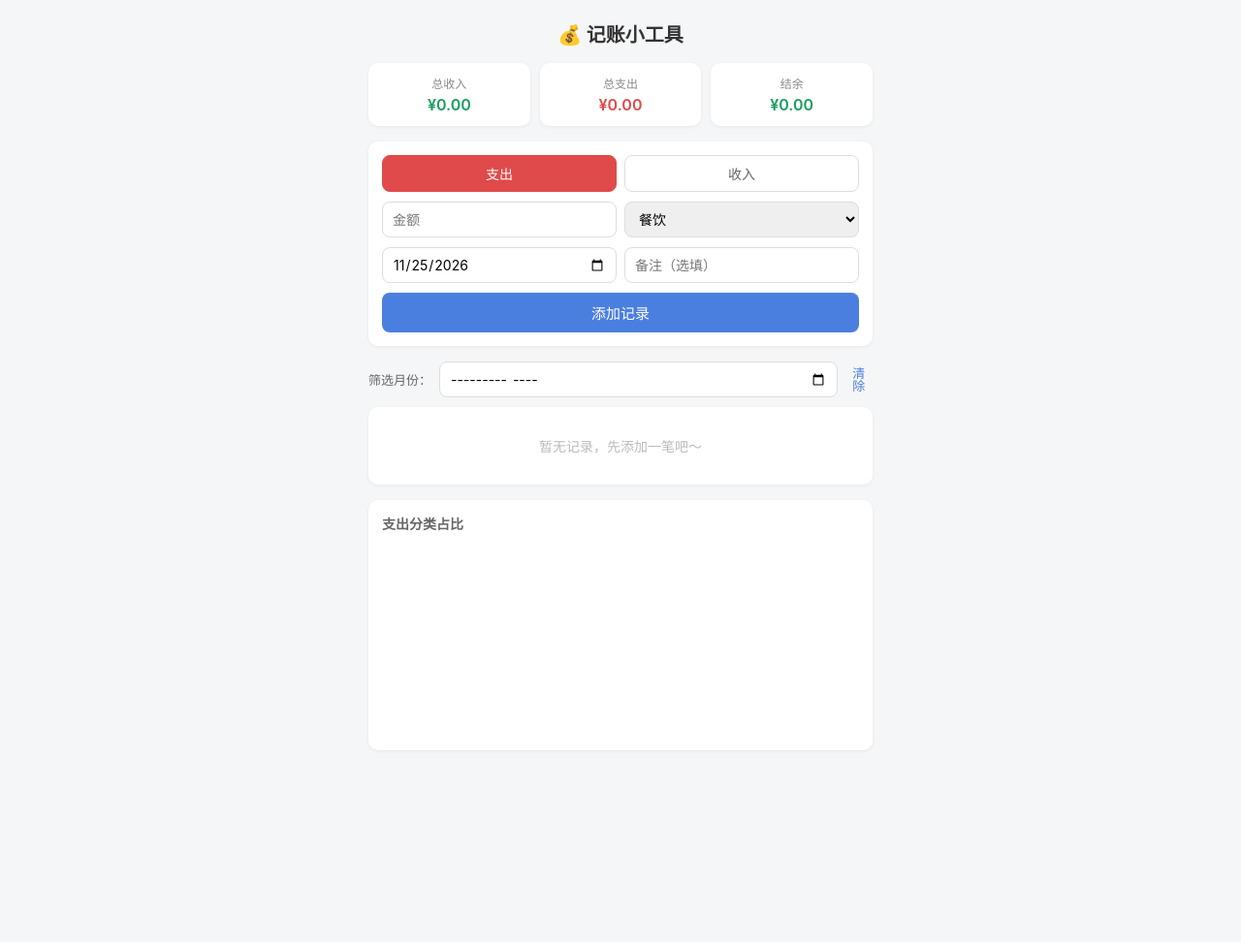
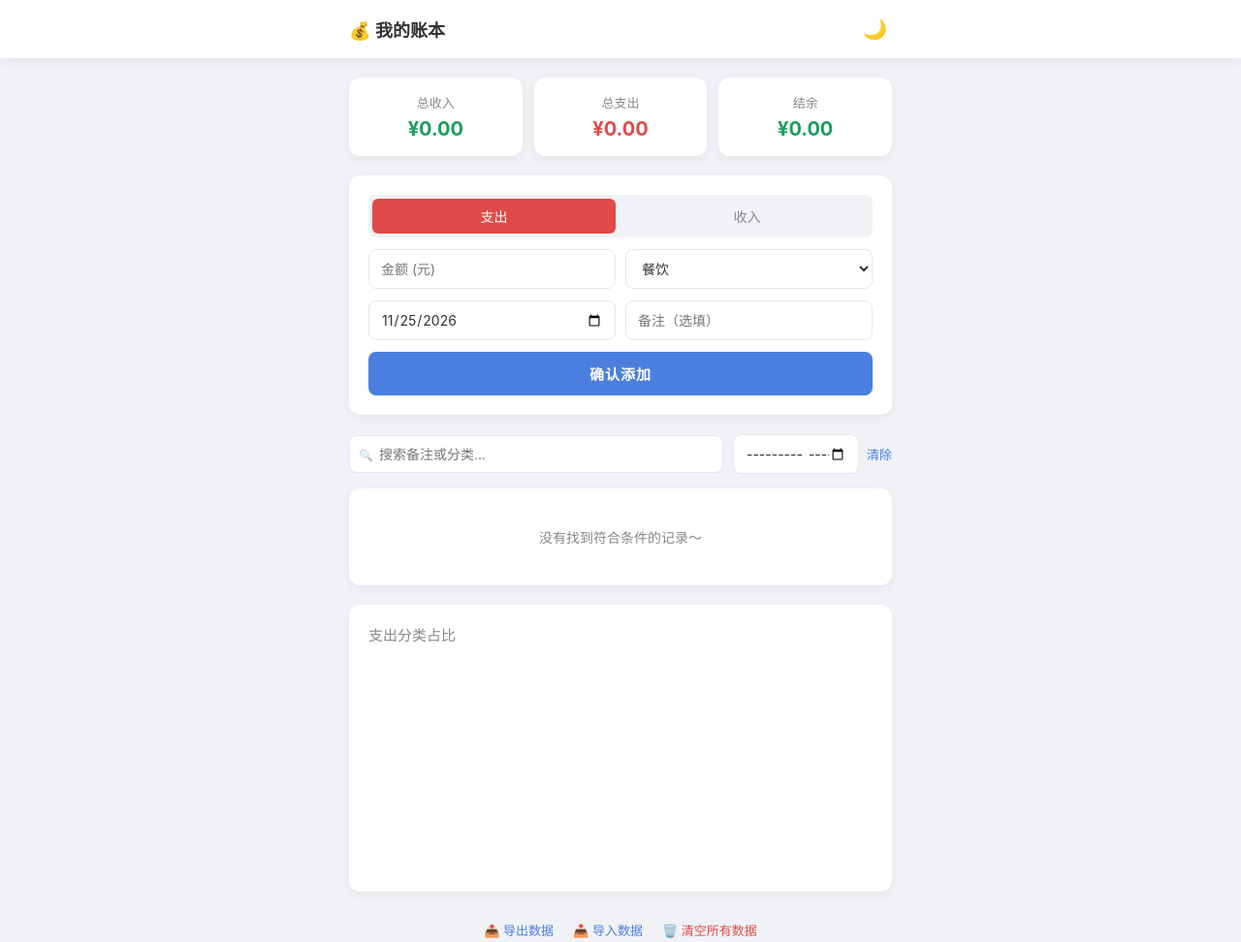
Before and after one commit to Seve7n/account-book, a plain HTML site: page index.html in a window 1280 px wide. Shown: the whole page at 97% size. Before the commit the page ends 800 px from the top, so only its background shows below. Drawn offline with nearby package versions, Linux system fonts and the light colour scheme.

Commit message:
Revamp index.html for improved UI and functionality
Updated the HTML structure and styles for a personal finance tool, including a dark mode feature, improved layout, and enhanced interactivity for adding and managing records.

```diff
--- a/index.html
+++ b/index.html
@@ -3,115 +3,194 @@
 <head>
 <meta charset="UTF-8">
 <meta name="viewport" content="width=device-width, initial-scale=1.0">
-<title>记账小工具</title>
+<title>我的记账本</title>
 <style>
-  * { box-sizing: border-box; margin: 0; padding: 0; }
+  /* 定义颜色变量，方便切换深色模式 */
+  :root {
+    --bg-color: #f0f2f5;
+    --card-bg: #ffffff;
+    --text-main: #333333;
+    --text-sub: #888888;
+    --border-color: #e4e7ed;
+    --primary-color: #4a7fe0;
+    --primary-hover: #3a6bc9;
+    --income-color: #1a9e5c;
+    --expense-color: #e04a4a;
+    --shadow: 0 4px 12px rgba(0,0,0,0.05);
+  }
 
-  /* 👇 关键修改：强制让整个页面居中，排除左右并列的可能 */
+  /* 深色模式变量 */
+  body.dark-mode {
+    --bg-color: #1a1a2e;
+    --card-bg: #16213e;
+    --text-main: #e4e4e4;
+    --text-sub: #9aa0a6;
+    --border-color: #2a3a5a;
+    --primary-color: #5b8cff;
+    --primary-hover: #4a7fe0;
+    --shadow: 0 4px 12px rgba(0,0,0,0.3);
+  }
+
+  * { box-sizing: border-box; margin: 0; padding: 0; transition: background-color 0.3s, color 0.3s; }
+
   body {
     font-family: -apple-system, "PingFang SC", "Microsoft YaHei", sans-serif;
-    background: #f5f6f8;
-    color: #333;
-    padding: 20px;
+    background: var(--bg-color);
+    color: var(--text-main);
+    min-height: 100vh;
     display: flex;
-    justify-content: center; /* 强制水平居中 */
-    align-items: flex-start;
-    min-height: 100vh;
+    flex-direction: column;
+    align-items: center;
   }
 
-  .app { width: 100%; max-width: 520px; margin: 0 auto; } /* margin auto 双保险 */
+  /* 顶部导航栏 */
+  .navbar {
+    width: 100%;
+    height: 60px;
+    background: var(--card-bg);
+    box-shadow: var(--shadow);
+    display: flex;
+    justify-content: center;
+    position: sticky;
+    top: 0;
+    z-index: 100;
+  }
+  .nav-content {
+    width: 100%;
+    max-width: 600px;
+    padding: 0 20px;
+    display: flex;
+    justify-content: space-between;
+    align-items: center;
+  }
+  .nav-title { font-size: 18px; font-weight: 600; display: flex; align-items: center; gap: 8px; }
+  .btn-icon {
+    background: none; border: none; font-size: 20px; cursor: pointer;
+    color: var(--text-main); padding: 5px; border-radius: 50%;
+  }
+  .btn-icon:hover { background: var(--border-color); }
 
-  h1 { font-size: 20px; margin-bottom: 16px; text-align: center; }
+  /* 主体容器 */
+  .app {
+    width: 100%;
+    max-width: 600px;
+    padding: 20px;
+    margin: 0 auto;
+  }
 
   /* 统计卡片 */
-  .stats { display: flex; gap: 10px; margin-bottom: 16px; }
+  .stats { display: flex; gap: 12px; margin-bottom: 20px; }
   .stat-card {
-    flex: 1; background: #fff; border-radius: 10px;
-    padding: 12px; text-align: center;
-    box-shadow: 0 1px 4px rgba(0,0,0,.06);
+    flex: 1; background: var(--card-bg); border-radius: 12px;
+    padding: 16px; text-align: center; box-shadow: var(--shadow);
   }
-  .stat-card .label { font-size: 12px; color: #888; margin-bottom: 4px; }
-  .stat-card .value { font-size: 16px; font-weight: 600; }
-  .income-text { color: #1a9e5c; }
-  .expense-text { color: #e04a4a; }
+  .stat-card .label { font-size: 13px; color: var(--text-sub); margin-bottom: 6px; }
+  .stat-card .value { font-size: 20px; font-weight: 700; }
+  .income-text { color: var(--income-color) !important; }
+  .expense-text { color: var(--expense-color) !important; }
 
-  /* 表单 */
+  /* 表单卡片 */
   .form {
-    background: #fff; border-radius: 10px; padding: 14px;
-    margin-bottom: 16px; box-shadow: 0 1px 4px rgba(0,0,0,.06);
+    background: var(--card-bg); border-radius: 12px; padding: 20px;
+    margin-bottom: 20px; box-shadow: var(--shadow);
   }
-  .form-row { display: flex; gap: 8px; margin-bottom: 10px; }
+  .form-row { display: flex; gap: 10px; margin-bottom: 12px; }
   .form-row:last-child { margin-bottom: 0; }
-  .type-switch { display: flex; gap: 8px; width: 100%; }
+
+  .type-switch { display: flex; gap: 10px; width: 100%; background: var(--bg-color); padding: 4px; border-radius: 8px;}
   .type-btn {
-    flex: 1; padding: 8px; border: 1px solid #ddd; background: #fff;
-    border-radius: 8px; cursor: pointer; font-size: 14px; color: #666;
-    transition: all .15s;
+    flex: 1; padding: 8px; border: none; background: transparent;
+    border-radius: 6px; cursor: pointer; font-size: 14px; color: var(--text-sub);
+    font-weight: 500;
   }
-  .type-btn.active-expense { background: #e04a4a; border-color: #e04a4a; color: #fff; }
-  .type-btn.active-income { background: #1a9e5c; border-color: #1a9e5c; color: #fff; }
+  .type-btn.active-expense { background: var(--expense-color); color: #fff; }
+  .type-btn.active-income { background: var(--income-color); color: #fff; }
 
   input, select {
-    padding: 8px 10px; border: 1px solid #ddd; border-radius: 8px;
-    font-size: 14px; outline: none; width: 100%;
-    font-family: inherit;
+    padding: 10px 12px; border: 1px solid var(--border-color); border-radius: 8px;
+    font-size: 14px; outline: none; width: 100%; font-family: inherit;
+    background: var(--card-bg); color: var(--text-main);
   }
-  input:focus, select:focus { border-color: #4a7fe0; }
+  input:focus, select:focus { border-color: var(--primary-color); box-shadow: 0 0 0 2px rgba(74, 127, 224, 0.2); }
 
   .btn-add {
-    width: 100%; padding: 10px; border: none; border-radius: 8px;
-    background: #4a7fe0; color: #fff; font-size: 15px;
-    cursor: pointer; font-weight: 500;
+    width: 100%; padding: 12px; border: none; border-radius: 8px;
+    background: var(--primary-color); color: #fff; font-size: 15px;
+    cursor: pointer; font-weight: 600; letter-spacing: 1px;
   }
-  .btn-add:hover { background: #3a6bc9; }
+  .btn-add:hover { background: var(--primary-hover); transform: translateY(-1px); }
+  .btn-add:active { transform: translateY(1px); }
 
-  /* 筛选 */
-  .filter-row {
-    display: flex; align-items: center; gap: 8px; margin-bottom: 10px;
+  /* 工具栏 */
+  .toolbar {
+    display: flex; justify-content: space-between; align-items: center;
+    margin-bottom: 15px; flex-wrap: wrap; gap: 10px;
   }
-  .filter-row label { font-size: 13px; color: #666; white-space: nowrap; }
+  .search-box { flex: 1; min-width: 150px; position: relative; }
+  .search-box input { padding-left: 30px; }
+  .search-box::before {
+    content: "🔍"; position: absolute; left: 10px; top: 50%; transform: translateY(-50%);
+    font-size: 12px; opacity: 0.5;
+  }
+  .filter-box { display: flex; align-items: center; gap: 8px; }
+  .filter-box input { width: 130px; }
+  .btn-text {
+    background: none; border: none; color: var(--primary-color);
+    cursor: pointer; font-size: 13px; font-weight: 500;
+  }
+  .btn-text:hover { text-decoration: underline; }
+  .btn-danger { color: var(--expense-color); }
 
-  /* 列表 */
-  .list { background: #fff; border-radius: 10px; overflow: hidden;
-    box-shadow: 0 1px 4px rgba(0,0,0,.06); }
+  /* 记录列表 */
+  .list { background: var(--card-bg); border-radius: 12px; overflow: hidden; box-shadow: var(--shadow); }
   .record {
-    display: flex; align-items: center; padding: 12px 14px;
-    border-bottom: 1px solid #f0f0f0;
+    display: flex; align-items: center; padding: 14px 16px;
+    border-bottom: 1px solid var(--border-color);
   }
   .record:last-child { border-bottom: none; }
+  .record:hover { background: var(--bg-color); }
   .record-info { flex: 1; min-width: 0; }
-  .record-top { display: flex; align-items: center; gap: 8px; margin-bottom: 3px; }
+  .record-top { display: flex; align-items: center; gap: 8px; margin-bottom: 4px; }
   .record-category {
-    font-size: 13px; background: #eef2fb; color: #4a7fe0;
-    padding: 1px 8px; border-radius: 10px;
+    font-size: 12px; background: rgba(74, 127, 224, 0.1); color: var(--primary-color);
+    padding: 2px 8px; border-radius: 4px; font-weight: 500;
   }
-  .record-note {
-    font-size: 13px; color: #999; overflow: hidden;
-    text-overflow: ellipsis; white-space: nowrap;
+  .record-note { font-size: 14px; color: var(--text-main); overflow: hidden; text-overflow: ellipsis; white-space: nowrap; }
+  .record-date { font-size: 12px; color: var(--text-sub); }
+  .record-amount { font-size: 16px; font-weight: 700; margin: 0 12px; }
+  .btn-del {
+    border: none; background: none; color: var(--text-sub); cursor: pointer;
+    font-size: 16px; padding: 6px; border-radius: 50%;
   }
-  .record-date { font-size: 12px; color: #bbb; margin-top: 2px; }
-  .record-amount { font-size: 15px; font-weight: 600; margin: 0 10px; }
-  .btn-del {
-    border: none; background: none; color: #ccc; cursor: pointer;
-    font-size: 18px; padding: 4px; line-height: 1;
+  .btn-del:hover { color: var(--expense-color); background: rgba(224, 74, 74, 0.1); }
+
+  .empty { text-align: center; color: var(--text-sub); padding: 40px 20px; font-size: 14px; }
+
+  /* 图表容器 */
+  .chart-box {
+    background: var(--card-bg); border-radius: 12px; padding: 20px;
+    margin-top: 20px; box-shadow: var(--shadow);
   }
-  .btn-del:hover { color: #e04a4a; }
+  .chart-box h2 { font-size: 15px; margin-bottom: 15px; color: var(--text-sub); font-weight: 500; }
+  .chart-wrap { position: relative; height: 220px; }
 
-  .empty { text-align: center; color: #bbb; padding: 30px; font-size: 14px; }
-
-  /* 图表 */
-  .chart-box {
-    background: #fff; border-radius: 10px; padding: 14px;
-    margin-top: 16px; box-shadow: 0 1px 4px rgba(0,0,0,.06);
+  /* 底部数据管理 */
+  .data-manage {
+    display: flex; justify-content: center; gap: 20px; margin-top: 30px; margin-bottom: 20px;
   }
-  .chart-box h2 { font-size: 14px; margin-bottom: 10px; color: #666; }
-  .chart-wrap { position: relative; height: 200px; }
 </style>
 </head>
 <body>
+
+  <!-- 顶部导航 -->
+  <div class="navbar">
+    <div class="nav-content">
+      <div class="nav-title">💰 我的账本</div>
+      <button class="btn-icon" id="btnTheme" title="切换深色模式">🌙</button>
+    </div>
+  </div>
+
   <div class="app">
-  <h1>💰 记账小工具</h1>
-
     <!-- 统计卡片 -->
     <div class="stats">
       <div class="stat-card">
@@ -128,7 +207,7 @@
       </div>
     </div>
 
-  <!-- 表单 -->
+    <!-- 记账表单 -->
     <div class="form">
       <div class="form-row">
         <div class="type-switch">
@@ -137,7 +216,7 @@
         </div>
       </div>
       <div class="form-row">
-      <input type="number" id="amount" placeholder="金额" min="0" step="0.01">
+        <input type="number" id="amount" placeholder="金额 (元)" min="0" step="0.01">
         <select id="category"></select>
       </div>
       <div class="form-row">
@@ -145,18 +224,22 @@
         <input type="text" id="note" placeholder="备注（选填）">
       </div>
       <div class="form-row">
-      <button class="btn-add" id="btnAdd">添加记录</button>
+        <button class="btn-add" id="btnAdd">确认添加</button>
       </div>
     </div>
 
-  <!-- 筛选 -->
-  <div class="filter-row">
-    <label>筛选月份：</label>
+    <!-- 搜索与筛选 -->
+    <div class="toolbar">
+      <div class="search-box">
+        <input type="text" id="searchInput" placeholder="搜索备注或分类...">
+      </div>
+      <div class="filter-box">
         <input type="month" id="monthFilter">
-    <button class="btn-del" id="btnClearFilter" title="清除筛选" style="font-size:13px;color:#4a7fe0;">清除</button>
+        <button class="btn-text" id="btnClearFilter">清除</button>
+      </div>
     </div>
 
-  <!-- 列表 -->
+    <!-- 记录列表 -->
     <div class="list" id="list"></div>
 
     <!-- 图表 -->
@@ -166,33 +249,36 @@
         <canvas id="pieChart"></canvas>
       </div>
     </div>
+
+    <!-- 底部数据管理区 -->
+    <div class="data-manage">
+      <button class="btn-text" id="btnExport">📤 导出数据</button>
+      <button class="btn-text" id="btnImport">📥 导入数据</button>
+      <input type="file" id="fileInput" style="display: none;" accept=".json">
+      <button class="btn-text btn-danger" id="btnClearAll">🗑️ 清空所有数据</button>
+    </div>
   </div>
 
 <script src="https://cdn.jsdelivr.net/npm/chart.js@4.4.0/dist/chart.umd.min.js"></script>
 <script>
 /* ============ 配置 ============ */
 const CATEGORIES = {
-  expense: ['餐饮', '交通', '购物', '娱乐', '学习', '其他'],
-  income:  ['工资', '兼职', '红包', '其他']
+  expense: ['餐饮', '交通', '购物', '娱乐', '学习', '医疗', '其他'],
+  income:  ['工资', '兼职', '理财', '红包', '其他']
 };
-const STORAGE_KEY = 'records';
+const STORAGE_KEY = 'my_fancy_records';
 
 /* ============ 状态 ============ */
 let records = loadRecords();
 let currentType = 'expense';
 let pieChart = null;
+let isDarkMode = false;
 
 /* ============ 数据层 ============ */
 function loadRecords() {
-  try {
-    return JSON.parse(localStorage.getItem(STORAGE_KEY) || '[]');
-  } catch (e) {
-    return [];
+  try { return JSON.parse(localStorage.getItem(STORAGE_KEY) || '[]'); } catch (e) { return []; }
 }
-}
-function saveRecords() {
-  localStorage.setItem(STORAGE_KEY, JSON.stringify(records));
-}
+function saveRecords() { localStorage.setItem(STORAGE_KEY, JSON.stringify(records)); }
 
 /* ============ DOM 引用 ============ */
 const $amount = document.getElementById('amount');
@@ -201,6 +287,7 @@ const $date = document.getElementById('date');
 const $note = document.getElementById('note');
 const $list = document.getElementById('list');
 const $monthFilter = document.getElementById('monthFilter');
+const $searchInput = document.getElementById('searchInput');
 const $totalIncome = document.getElementById('totalIncome');
 const $totalExpense = document.getElementById('totalExpense');
 const $balance = document.getElementById('balance');
@@ -213,73 +300,88 @@ function init() {
   renderCategoryOptions();
   render();
 
+  // 基础事件
   document.getElementById('btnAdd').addEventListener('click', addRecord);
-  typeBtns.forEach(btn => {
-    btn.addEventListener('click', () => switchType(btn.dataset.type));
+  typeBtns.forEach(btn => btn.addEventListener('click', () => switchType(btn.dataset.type)));
+  $amount.addEventListener('keydown', e => { if (e.key === 'Enter') addRecord(); });
+
+  // 筛选与搜索事件
+  $monthFilter.addEventListener('change', render);
+  $searchInput.addEventListener('input', render);
+  document.getElementById('btnClearFilter').addEventListener('click', () => {
+    $monthFilter.value = ''; $searchInput.value = ''; render();
   });
-  $monthFilter.addEventListener('change', render);
-  document.getElementById('btnClearFilter').addEventListener('click', () => {
-    $monthFilter.value = '';
-    render();
-  });
-  $amount.addEventListener('keydown', e => {
-    if (e.key === 'Enter') addRecord();
-  });
+
+  // 主题切换
+  document.getElementById('btnTheme').addEventListener('click', toggleTheme);
+
+  // 数据导入导出
+  document.getElementById('btnExport').addEventListener('click', exportData);
+  document.getElementById('btnImport').addEventListener('click', () => document.getElementById('fileInput').click());
+  document.getElementById('fileInput').addEventListener('change', importData);
+  document.getElementById('btnClearAll').addEventListener('click', clearAllData);
 }
 
 function switchType(type) {
   currentType = type;
   typeBtns.forEach(btn => {
     btn.classList.remove('active-expense', 'active-income');
-    if (btn.dataset.type === type) {
-      btn.classList.add(type === 'expense' ? 'active-expense' : 'active-income');
-    }
+    if (btn.dataset.type === type) btn.classList.add(type === 'expense' ? 'active-expense' : 'active-income');
   });
   renderCategoryOptions();
 }
 
 function renderCategoryOptions() {
-  $category.innerHTML = CATEGORIES[currentType]
-    .map(c => `<option value="${c}">${c}</option>`).join('');
+  $category.innerHTML = CATEGORIES[currentType].map(c => `<option value="${c}">${c}</option>`).join('');
 }
 
-/* ============ 增删 ============ */
+/* ============ 核心逻辑 ============ */
 function addRecord() {
   const amount = parseFloat($amount.value);
   if (!amount || isNaN(amount) || amount <= 0) {
     alert('请输入有效的金额（大于0）');
-    $amount.focus();
-    return;
+    $amount.focus(); return;
   }
-  const record = {
+  records.push({
     id: Date.now(),
     type: currentType,
     amount: Math.round(amount * 100) / 100,
     category: $category.value,
     note: $note.value.trim(),
     date: $date.value || new Date().toISOString().slice(0, 10)
-  };
-  records.push(record);
+  });
   saveRecords();
-
-  $amount.value = '';
-  $note.value = '';
-  $amount.focus();
+  $amount.value = ''; $note.value = ''; $amount.focus();
   render();
 }
 
 function deleteRecord(id) {
   if (!confirm('确定删除这条记录吗？')) return;
   records = records.filter(r => r.id !== id);
-  saveRecords();
-  render();
+  saveRecords(); render();
 }
 
-/* ============ 渲染 ============ */
+function clearAllData() {
+  if (records.length === 0) return alert('当前没有数据');
+  if (!confirm('🚨 警告：确定要清空所有记账数据吗？此操作无法撤销！')) return;
+  records = [];
+  saveRecords(); render();
+}
+
+/* ============ 渲染层 ============ */
 function getFilteredRecords() {
-  const month = $monthFilter.value; // "2026-11"
-  if (!month) return records;
-  return records.filter(r => r.date.startsWith(month));
+  let filtered = records;
+  const month = $monthFilter.value;
+  const keyword = $searchInput.value.trim().toLowerCase();
+
+  if (month) filtered = filtered.filter(r => r.date.startsWith(month));
+  if (keyword) {
+    filtered = filtered.filter(r =>
+      r.note.toLowerCase().includes(keyword) ||
+      r.category.toLowerCase().includes(keyword)
+    );
+  }
+  return filtered;
 }
 
 function render() {
@@ -290,10 +392,8 @@ function render() {
 }
 
 function renderStats(list) {
-  const income = list.filter(r => r.type === 'income')
-    .reduce((s, r) => s + r.amount, 0);
-  const expense = list.filter(r => r.type === 'expense')
-    .reduce((s, r) => s + r.amount, 0);
+  const income = list.filter(r => r.type === 'income').reduce((s, r) => s + r.amount, 0);
+  const expense = list.filter(r => r.type === 'expense').reduce((s, r) => s + r.amount, 0);
   const balance = income - expense;
 
   $totalIncome.textContent = '¥' + income.toFixed(2);
@@ -304,12 +404,10 @@ function renderStats(list) {
 
 function renderList(list) {
   if (list.length === 0) {
-    $list.innerHTML = '<div class="empty">暂无记录，先添加一笔吧～</div>';
+    $list.innerHTML = '<div class="empty">没有找到符合条件的记录～</div>';
     return;
   }
-  const sorted = [...list].sort((a, b) =>
-    b.date.localeCompare(a.date) || b.id - a.id
-  );
+  const sorted = [...list].sort((a, b) => b.date.localeCompare(a.date) || b.id - a.id);
   $list.innerHTML = sorted.map(r => {
     const sign = r.type === 'income' ? '+' : '-';
     const cls = r.type === 'income' ? 'income-text' : 'expense-text';
@@ -318,7 +416,7 @@ function renderList(list) {
         <div class="record-info">
           <div class="record-top">
             <span class="record-category">${r.category}</span>
-            ${r.note ? `<span class="record-note">${escapeHtml(r.note)}</span>` : ''}
+            ${r.note ? `<span class="record-note">${escapeHtml(r.note)}</span>` : '<span class="record-note" style="color:#aaa;font-style:italic;">无备注</span>'}
           </div>
           <div class="record-date">${r.date}</div>
         </div>
@@ -336,47 +434,68 @@ function renderList(list) {
 function renderChart(list) {
   const expenses = list.filter(r => r.type === 'expense');
   const map = {};
-  expenses.forEach(r => {
-    map[r.category] = (map[r.category] || 0) + r.amount;
-  });
+  expenses.forEach(r => { map[r.category] = (map[r.category] || 0) + r.amount; });
   const labels = Object.keys(map);
   const data = Object.values(map);
 
   if (pieChart) pieChart.destroy();
+  if (labels.length === 0) return;
 
-  if (labels.length === 0) {
-    const ctx = document.getElementById('pieChart').getContext('2d');
-    ctx.clearRect(0, 0, 400, 200);
-    return;
-  }
+  const isDark = document.body.classList.contains('dark-mode');
+  const textColor = isDark ? '#e4e4e4' : '#666';
+  const colors = ['#4a7fe0', '#e04a4a', '#f0a020', '#1a9e5c', '#9b59b6', '#16a085', '#e67e22'];
 
-  const colors = ['#4a7fe0', '#e04a4a', '#f0a020', '#1a9e5c',
-                  '#9b59b6', '#16a085', '#e67e22', '#7f8c8d'];
   const ctx = document.getElementById('pieChart').getContext('2d');
   pieChart = new Chart(ctx, {
     type: 'doughnut',
-    data: {
-      labels,
-      datasets: [{
-        data,
-        backgroundColor: colors.slice(0, labels.length)
-      }]
-    },
+    data: { labels, datasets: [{ data, backgroundColor: colors.slice(0, labels.length) }] },
     options: {
-      responsive: true,
-      maintainAspectRatio: false,
+      responsive: true, maintainAspectRatio: false, cutout: '65%',
       plugins: {
-        legend: { position: 'right', labels: { boxWidth: 12, font: { size: 12 } } }
+        legend: { position: 'right', labels: { color: textColor, boxWidth: 12, font: { size: 12 } } }
       }
     }
   });
 }
 
+/* ============ 高级功能：主题与数据 ============ */
+function toggleTheme() {
+  isDarkMode = !isDarkMode;
+  document.body.classList.toggle('dark-mode', isDarkMode);
+  document.getElementById('btnTheme').textContent = isDarkMode ? '☀️' : '🌙';
+  renderChart(getFilteredRecords()); // 重新渲染图表以适应颜色
+}
+
+function exportData() {
+  if (records.length === 0) return alert('当前没有数据可导出');
+  const blob = new Blob([JSON.stringify(records, null, 2)], { type: 'application/json' });
+  const url = URL.createObjectURL(blob);
+  const a = document.createElement('a');
+  a.href = url; a.download = `记账数据_${new Date().toISOString().slice(0,10)}.json`;
+  a.click(); URL.revokeObjectURL(url);
+}
+
+function importData(e) {
+  const file = e.target.files[0];
+  if (!file) return;
+  const reader = new FileReader();
+  reader.onload = (event) => {
+    try {
+      const data = JSON.parse(event.target.result);
+      if (Array.isArray(data)) {
+        if (confirm('导入会覆盖当前所有数据，确定吗？')) {
+          records = data; saveRecords(); render(); alert('数据导入成功！');
+        }
+      } else alert('文件格式不正确');
+    } catch (err) { alert('读取失败，请确保是有效的 JSON 文件'); }
+    e.target.value = ''; // 允许重复导入同一个文件
+  };
+  reader.readAsText(file);
+}
+
 /* ============ 工具 ============ */
 function escapeHtml(str) {
-  return str.replace(/[&<>"']/g, m => ({
-    '&': '&amp;', '<': '&lt;', '>': '&gt;', '"': '&quot;', "'": '&#39;'
-  }[m]));
+  return str.replace(/[&<>"']/g, m => ({ '&': '&amp;', '<': '&lt;', '>': '&gt;', '"': '&quot;', "'": '&#39;' }[m]));
 }
 
 init();
```
Lines whose indentation alone changed are shown as unchanged.
